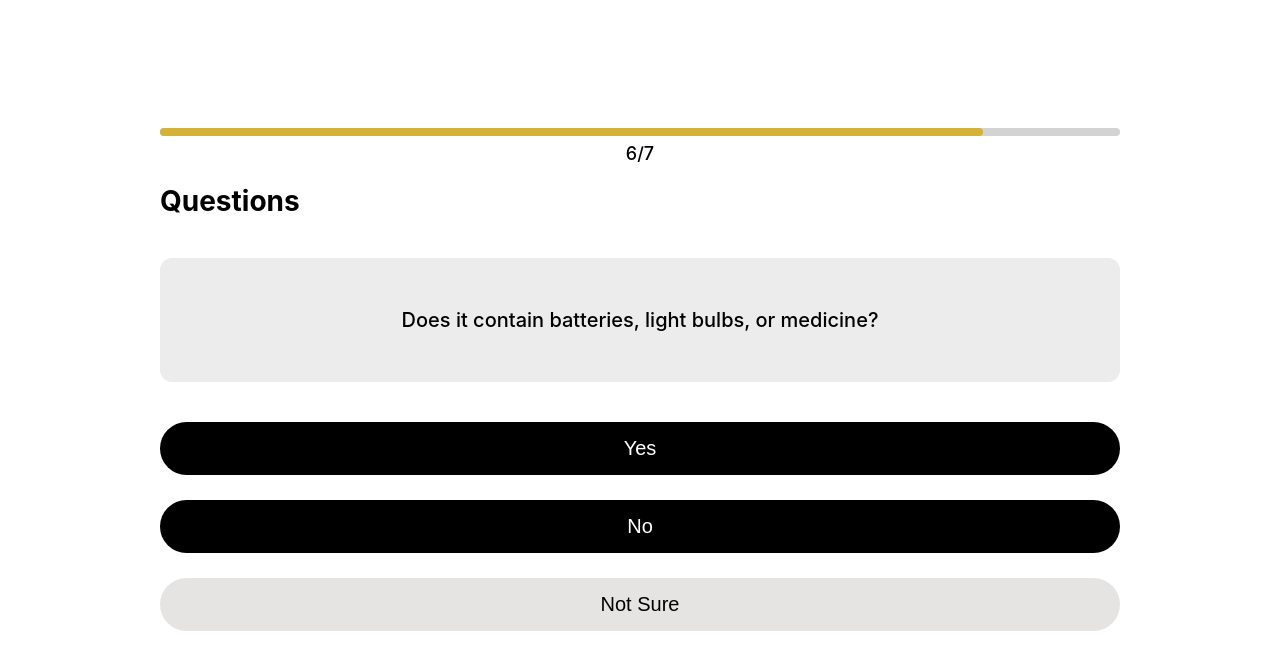
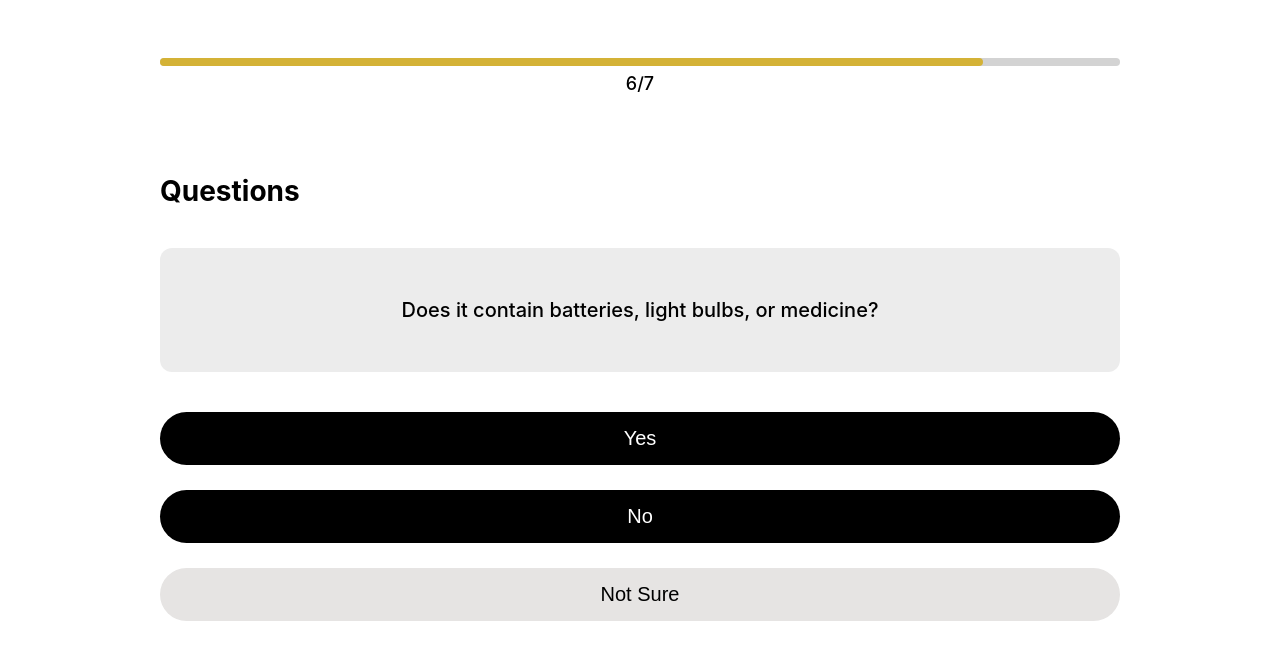
Before and after one commit to Sierra-77/Binify, a plain HTML site: page quiz6.html in a window 1280 px wide. Shown: the part 61-730 px from the top of the page. Drawn offline with Linux system fonts and the light colour scheme; a web font is replaced by a local one.

Commit message:
Update quiz6.html

```diff
--- a/quiz6.html
+++ b/quiz6.html
@@ -50,7 +50,7 @@
         .progress-container {
             width: 100%;
             position: relative;
-            margin-top: 40px; /* 顶部横幅高度 */
+            margin-top: 20px; /* 顶部横幅高度 */
             text-align: center;
         }
 
@@ -91,8 +91,10 @@
             display: flex;
             flex-direction: column;
             align-items: flex-start;
+            /* 顶部留白避免被顶部横幅和进度条遮挡 */
+            margin-top: 140px; /* 60 (横幅) + 40 (进度条 +间隙) + 40 (安全边距) */
             position: relative;
-            margin-top: 20px;
+            transform: translateY(-60px);
         }
 
         .subtitle {
```
